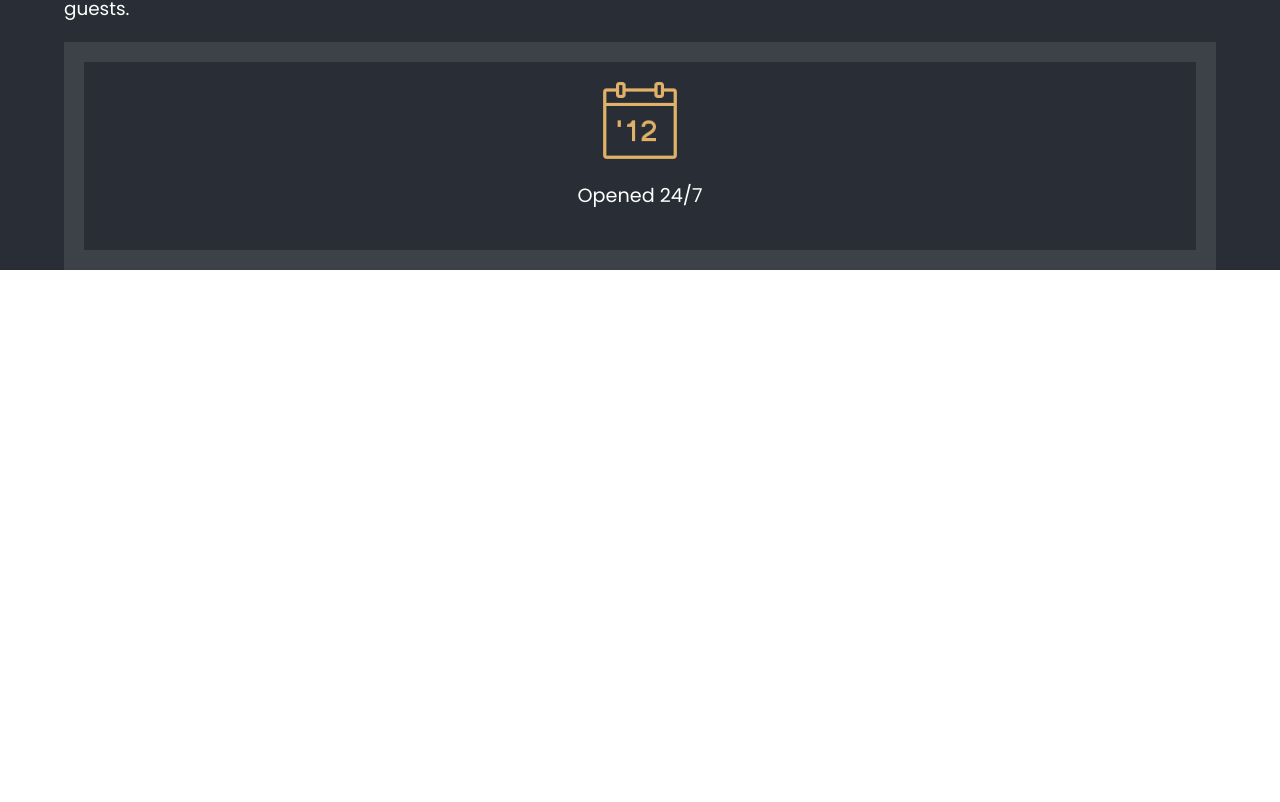
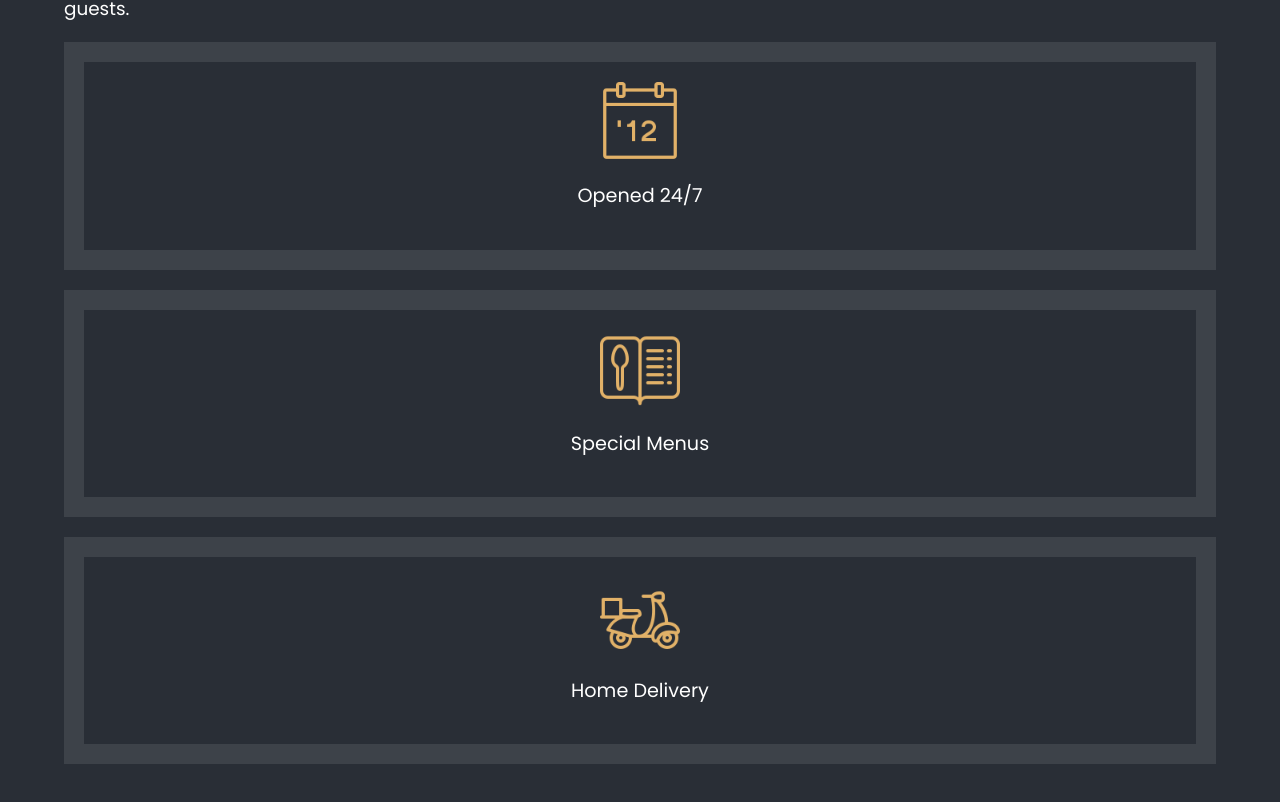
Before and after one commit to Desmo-nd/LuxEat, a React (Create React App) app: page / in a window 1280 px wide. Shown: the part 6745-7547 px from the top of the page. Before the commit the page ends 7015 px from the top, so only its background shows below. Built offline with nearby package versions, Linux system fonts and the light colour scheme.

Commit message:
services

```diff
--- a/src/Screens/Home.css
+++ b/src/Screens/Home.css
@@ -447,7 +447,7 @@ body {
     color: #fff;
     margin: auto;
  }
- .CalContainer{
+ .CalContainer {
     width: 100%;
     border: #3d4249 solid 20px;
     text-align: center;
@@ -455,6 +455,13 @@ body {
     box-sizing: border-box;
     margin-top: 20px;
  }
+ .CalContainer1 {
+    width: 100%;
+    height: 60px;
+    text-align: center;
+    padding: 20px;
+    box-sizing: border-box;
+    margin-top: 20px; }
 .CalContainer img {
     display: block;
     margin: 0 auto;
--- a/src/Screens/Home.js
+++ b/src/Screens/Home.js
@@ -312,6 +312,17 @@ const Home = () => {
                         <img src='./images/calender.svg' alt='calender'/>
                         <p id='calender'>Opened 24/7</p>
                     </div>
+                    <div className='CalContainer'>
+                        <img src='./images/order.svg' alt='calender'/>
+                        <p id='calender'>Special Menus</p>
+                    </div>
+                    <div className='CalContainer'>
+                        <img src='./images/bike.svg' alt='calender'/>
+                        <p id='calender'>Home Delivery</p>
+                    </div>
+                    <div className='CalContainer1'>
+
+                        </div>
                 </div>
             </div>
         </div>
```
